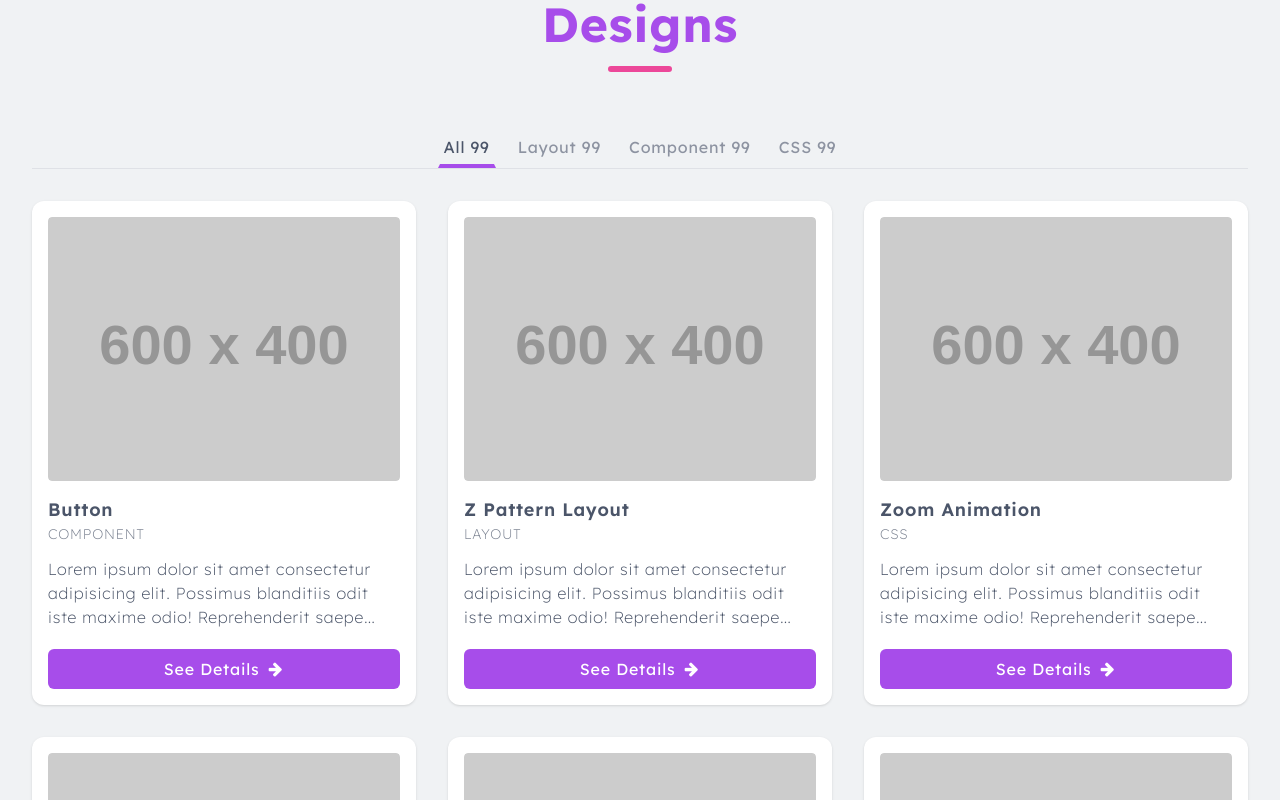
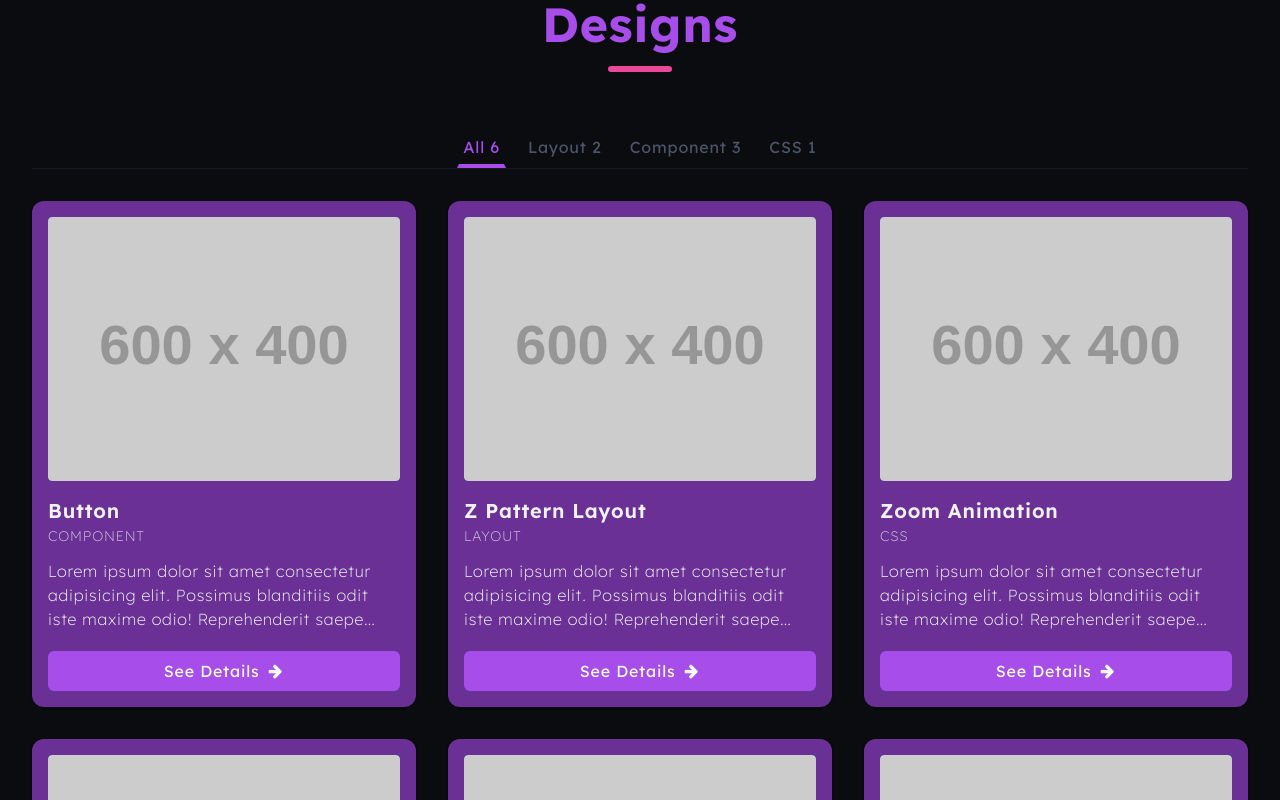
Before and after one commit to codemarns/folio, a Next.js app: page /designs in a window 1280 px wide. Shown: the part 660-1460 px from the top of the page. Built offline with nearby package versions, Linux system fonts and the light colour scheme.

Commit message:
enhancements

```diff
--- a/src/app/designs/sections/works/works.tsx
+++ b/src/app/designs/sections/works/works.tsx
@@ -94,12 +94,12 @@ export const Works = () => {
   }, [filterData]);
 
   return (
-    <Section id="works" className="bg-default-50">
+    <Section id="works" className="">
       <Container id="works-container">
         <Title name="Designs" />
 
         <div className="space-y-8">
-          <div className="flex items-center justify-center gap-0 xs:gap-2 sm:gap-4 border-b border-default-100/50">
+          <div className="flex items-center justify-center gap-0 xs:gap-2 sm:gap-4 border-b border-default-900">
             {tabMenu.map((menu) => {
               const menuCount = () => {
                 switch (menu.id) {
@@ -117,14 +117,13 @@ export const Works = () => {
               return (
                 <Button
                   key={menu.id}
-                  label={menu.label + ` 99`}
-                  // label={menu.label + ` ${menuCount()}`}
+                  label={menu.label + ` ${menuCount()}`}
                   onClick={() => setFilterData(menu.id as Tag)}
                   className={cn(
                     "!bg-transparent !text-current text-sm xs:text-base !px-1 border-2 border-b-4 !border-x-transparent !border-t-transparent rounded-none whitespace-nowrap",
                     filterData === menu.id
-                      ? "border-secondary !text-default"
-                      : "border-transparent !text-default-300 hover:border-secondary hover:!text-default"
+                      ? "border-secondary !text-secondary"
+                      : "border-transparent !text-default hover:border-secondary hover:!text-default"
                   )}
                 />
               );
@@ -135,18 +134,18 @@ export const Works = () => {
             {filteredData.map((item) => (
               <div
                 key={item.id}
-                className="group h-auto p-4 space-y-5 bg-white rounded-xl shadow overflow-hidden duration-300 ease-in-out transition-all"
+                className="group h-auto p-4 space-y-5 bg-secondary-700 rounded-xl shadow overflow-hidden duration-300 ease-in-out transition-all"
               >
                 <Image
                   alt="dummy"
-                  src="https://dummyimage.com/600x400/f0f2f4/8d93a1.jpg"
+                  src="https://dummyimage.com/600x400/2D1241/8d93a1.jpg"
                   thumbnail=""
                   aspectRatio="4:3"
                   corner="soft-edge"
                 />
-                <div className="min-h-[150px] w-full space-y-4 text-left text-default ">
+                <div className="min-h-[150px] w-full space-y-4 text-left text-default-50">
                   <div className="space-y-2">
-                    <span className="block leading-none text-lg font-semibold group-hover:text-secondary">
+                    <span className="block leading-none text-xl font-semibold">
                       {item.topic}
                     </span>
                     <span className="block leading-none text-sm uppercase opacity-75">
--- a/src/styles/imageStyles.ts
+++ b/src/styles/imageStyles.ts
@@ -11,7 +11,7 @@ export const imageStyles = {
     base: "relative w-full",
   },
   overlay: {
-    base: "absolute inset-0 w-full h-full flex items-center justify-center bg-cover bg-center bg-no-repeat before:content-[''] before:absolute before:inset-0 before:bg-secondary/10 before:rounded-full before:backdrop-blur-md",
+    base: "absolute inset-0 w-full h-full flex items-center justify-center bg-cover bg-center bg-no-repeat before:content-[''] before:absolute before:inset-0 before:bg-secondary/10 before:backdrop-blur-md",
     corner: {
       flat: "rounded-none before:rounded-none",
       "soft-edge": "rounded before:rounded",
```
